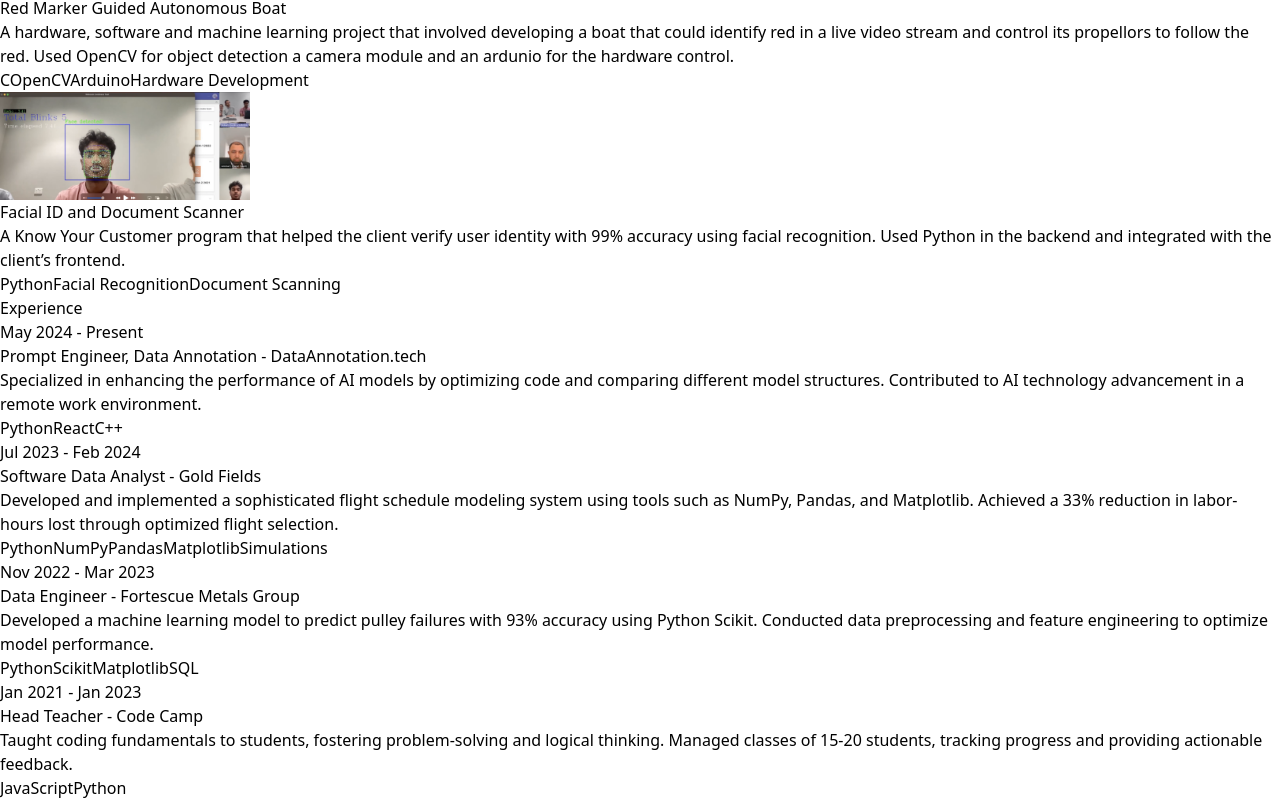
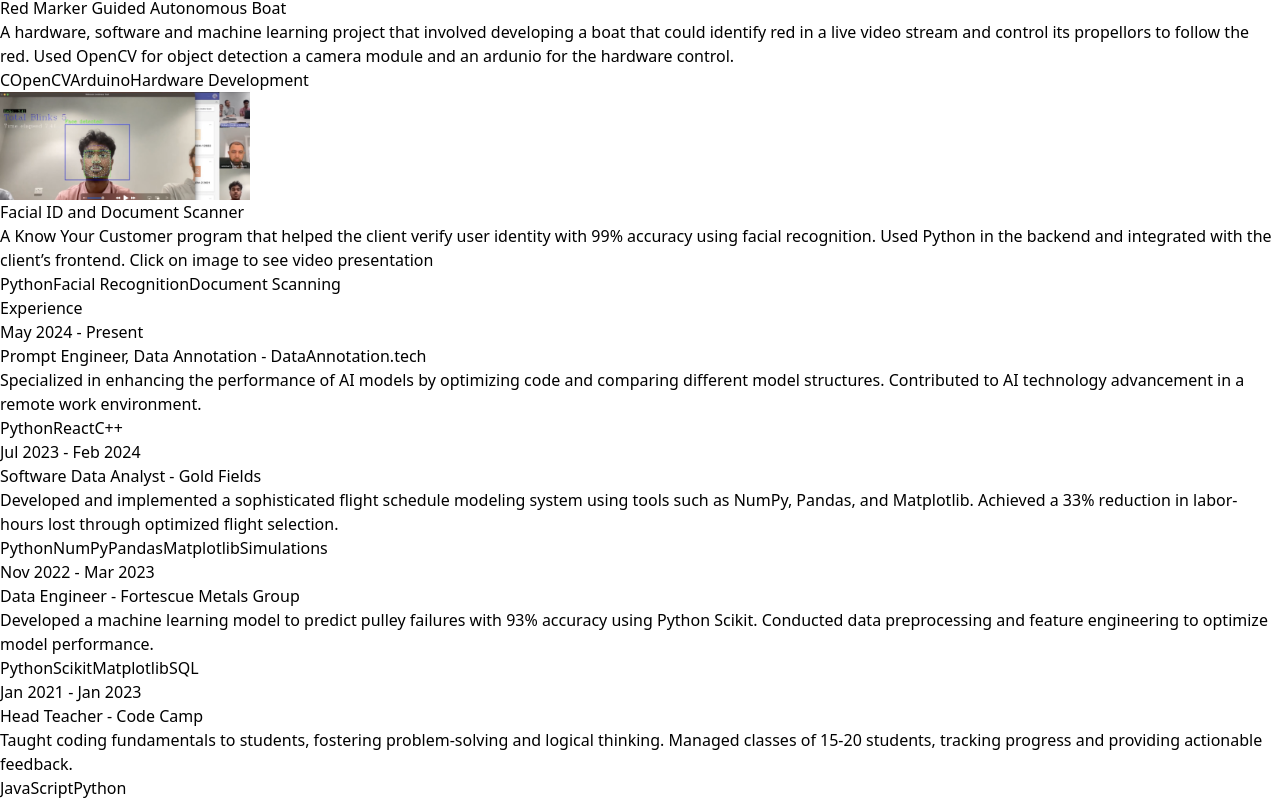
Before and after one commit to AbhinavDevelops/portfolio, a React (Vite) app: page / in a window 1280 px wide. Shown: the part 5416-6216 px from the top of the page. Built offline with nearby package versions, Linux system fonts and the light colour scheme; no server answers; what groq-sdk would draw is missing.

Commit message:
added video preso

```diff
--- a/src/constants/index.js
+++ b/src/constants/index.js
@@ -42,8 +42,9 @@ export const PROJECTS = [
     {
         title: "Facial ID and Document Scanner",
         image: forex,
-        description: "A Know Your Customer program that helped the client verify user identity with 99% accuracy using facial recognition. Used Python in the backend and integrated with the client’s frontend.",
+        description: "A Know Your Customer program that helped the client verify user identity with 99% accuracy using facial recognition. Used Python in the backend and integrated with the client’s frontend. Click on image to see video presentation",
         technologies: ["Python", "Facial Recognition", "Document Scanning"],
+        link: "https://youtu.be/Huyc_mT1v6Q?t=565"
     },
 
 ];
```
